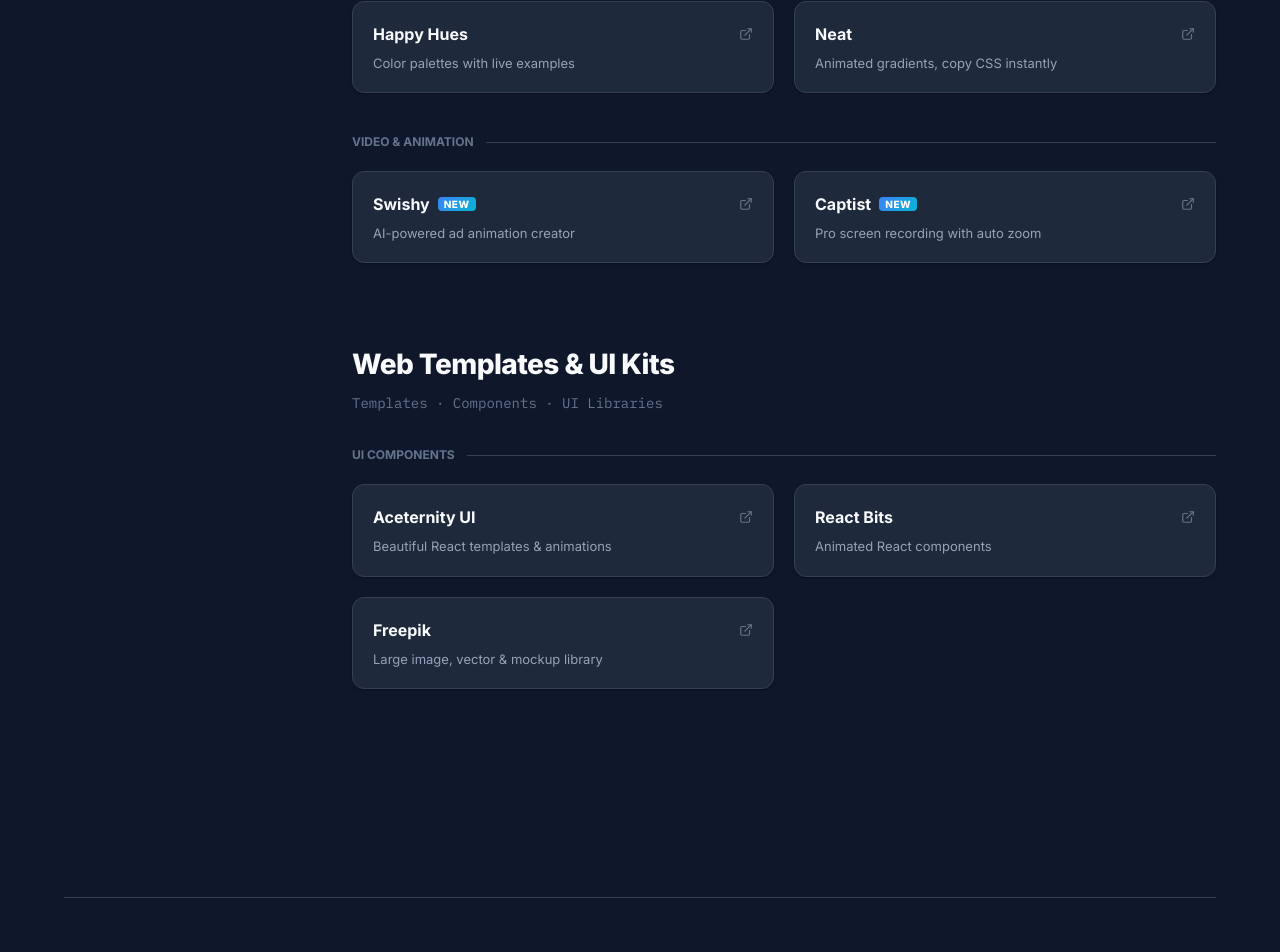
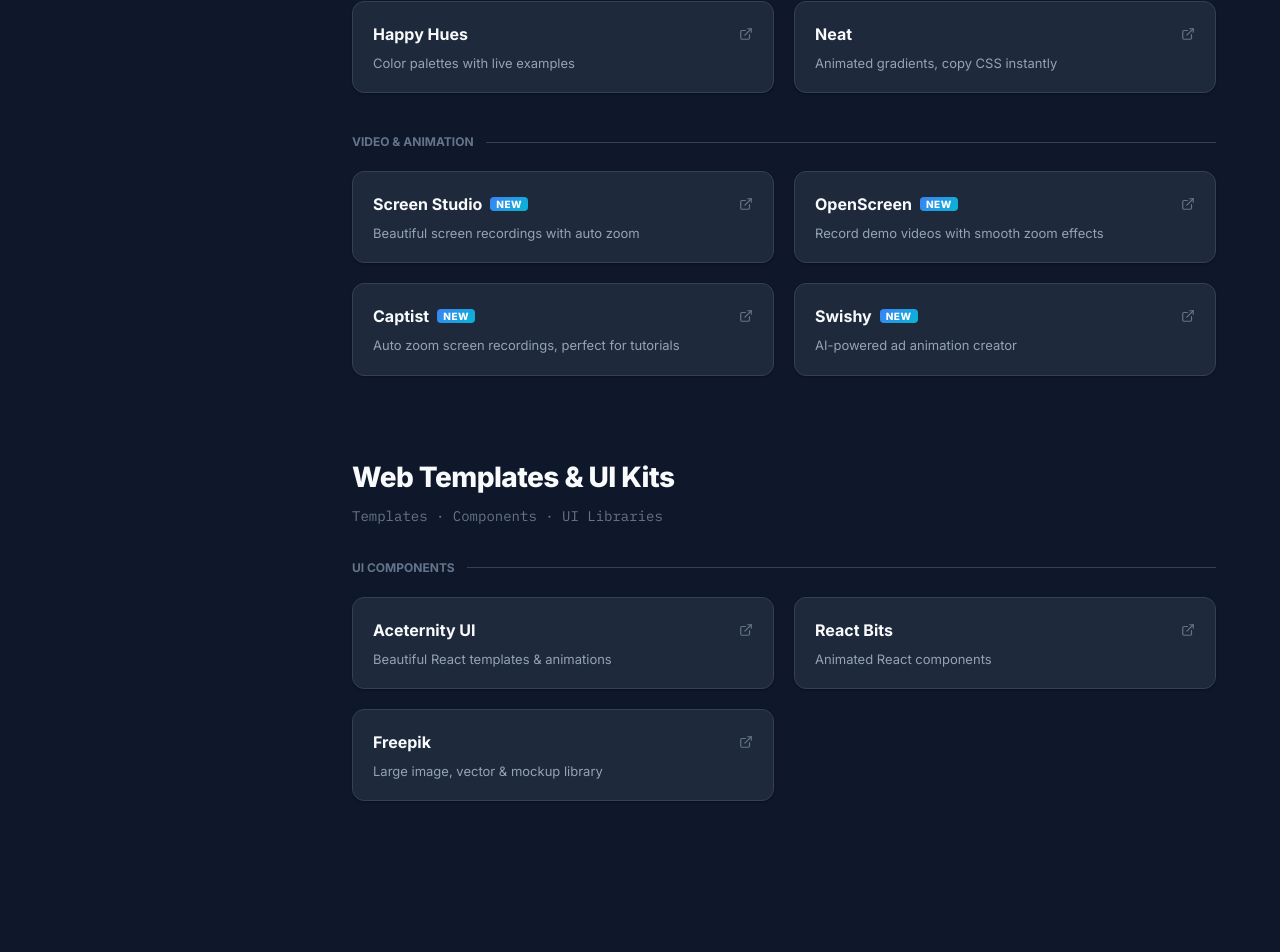
Before and after one commit to ntainguyenit/Tech-Resources, a React (Vite) app: page / in a window 1280 px wide. Shown: the part 4399-5351 px from the top of the page. Built offline with nearby package versions, Linux system fonts and the light colour scheme.

Commit message:
feat: add resource data structures and initialize technology directory categories

```diff
--- a/src/data/resources.ts
+++ b/src/data/resources.ts
@@ -147,8 +147,10 @@
       {
         title: { vi: "Video & Animation", en: "Video & Animation" },
         links: [
+          { id: "screen-studio", name: "Screen Studio", url: "https://www.screen.studio/", note: { vi: "Quay màn hình chuyên nghiệp, tự động zoom", en: "Beautiful screen recordings with auto zoom" }, isNew: true },
+          { id: "openscreen", name: "OpenScreen", url: "https://openscreen.vercel.app/", note: { vi: "Quay video demo với hiệu ứng zoom mượt mà", en: "Record demo videos with smooth zoom effects" }, isNew: true },
+          { id: "captist", name: "Captist", url: "https://captist.com/vi/", note: { vi: "Auto zoom video màn hình, phù hợp làm tutorial", en: "Auto zoom screen recordings, perfect for tutorials" }, isNew: true },
           { id: "swishy", name: "Swishy", url: "https://www.swishy.ai/", note: { vi: "Tạo animation quảng cáo bằng AI", en: "AI-powered ad animation creator" }, isNew: true },
-          { id: "captist", name: "Captist", url: "https://captist.com/vi/", note: { vi: "Quay video màn hình chuyên nghiệp, auto zoom", en: "Pro screen recording with auto zoom" }, isNew: true },
         ],
       },
     ],
```
